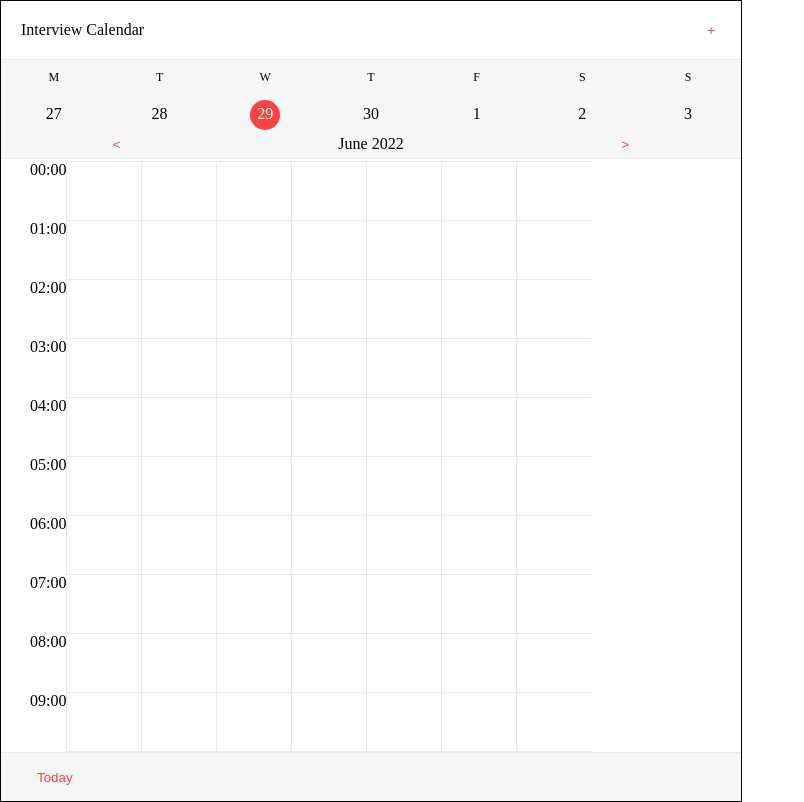
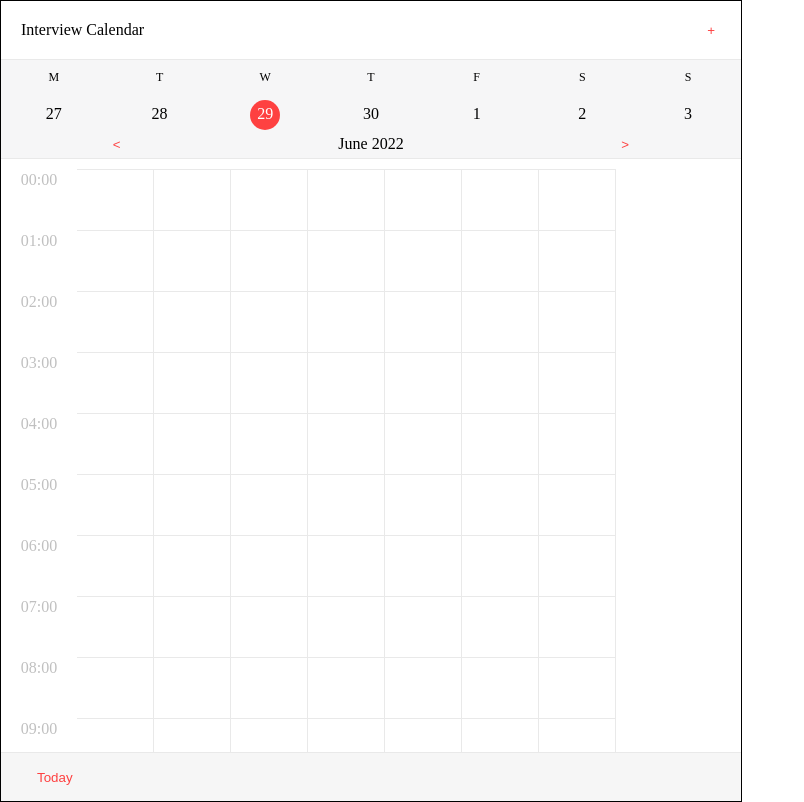
Before and after one commit to Aemulatio/interview-calendar, a React (Create React App) app: page / in a window 1280 px wide. Shown: the whole page, without its empty margins (0-804 px from the left). Built offline with nearby package versions, Linux system fonts and the light colour scheme; no server answers.

Commit message:
change to table, and add some other things

```diff
--- a/src/Calendar/index.jsx
+++ b/src/Calendar/index.jsx
@@ -6,7 +6,7 @@ import {
 	startOfMonth,
 	startOfToday,
 	startOfWeek,
-	isEqual, eachHourOfInterval, add, isDate, parse, formatISO
+	isEqual, eachHourOfInterval, add, isDate, parse, formatISO, isWithinInterval, parseISO
 } from "date-fns"
 import styled from "styled-components";
 import axios from "axios";
@@ -132,19 +132,51 @@ const ChangeWeek = styled.button`
 // `;
 
 const DaySchedule = styled.table`
+  background-color: #ffffff;
+  color: #C0C0C0;
+  margin: 10px 0;
 
+  border-collapse: collapse;
 `;
+//
+// const ScheduleRow = styled.div`
+//
+//   padding-left: 10px;
+//   //height: 62px;
+//
+//   display: flex;
+//
+//   div:not(:first-child) {
+// 	border-left: 1px solid #E9E9E9;
+//   }
+// `;
 
-const ScheduleRow = styled.div`
+const ScheduleRow = styled.tr`
 
-  padding-left: 10px;
-  //height: 62px;
+  td:nth-of-type(1) {
+	border: none;
+	margin-left: 17px;
+	text-align: center;
+	vertical-align: top;
+  }
 
-  display: flex;
+  td:nth-of-type(2) {
+	border-left: none;
+  }
 
-  div:not(:first-child) {
-	border-left: 1px solid #E9E9E9;
+  td {
+	border: 1px solid #E9E9E9;
+	width: 74px;
+	min-height: 58px;
+	height: 58px;
+
+	box-sizing: content-box;
   }
+
+  td.hasEvent {
+	background-color: #EBECFF;
+  }
+
 `;
 
 const Time = styled.span`
@@ -169,7 +201,6 @@ const CalendarFooter = styled.footer`
   bottom: 0;
   display: block;
   padding: 15px 0 15px 30px;
-  width: 100%;
 `;
 
 const AddEvent = styled.button`
@@ -210,10 +241,10 @@ const Calendar = () => {
 	// 	end: dayEndOfMonth
 	// })
 
-	const hours = eachHourOfInterval({start: today, end: add(today, {days: 1})})
+	const hours = eachHourOfInterval({start: selectedDay, end: add(selectedDay, {days: 1})})
 	const [events, setEvents] = useState([])
 	useEffect(() => {
-		axios.get("/api/events?date="+format(selectedDay, "yyyy-MM-dd", new Date()).toString())
+		axios.get("/api/events?date=" + format(selectedDay, "yyyy-MM-dd", new Date()).toString())
 			.then(res => setEvents(res.data))
 	}, [selectedDay])
 
@@ -303,14 +334,35 @@ const Calendar = () => {
 				<DaySchedule>
 					{hours.map(hour => (
 						<ScheduleRow key={hour.toString()}>
-							<Time>{format(hour, "HH:mm")}</Time>
-							<ScheduleCell></ScheduleCell>
-							<ScheduleCell></ScheduleCell>
-							<ScheduleCell></ScheduleCell>
-							<ScheduleCell></ScheduleCell>
-							<ScheduleCell></ScheduleCell>
-							<ScheduleCell></ScheduleCell>
-							<ScheduleCell></ScheduleCell>
+							{/*<Time>{format(hour, "HH:mm")}</Time>*/}
+							{/*<ScheduleCell></ScheduleCell>*/}
+							{/*<ScheduleCell></ScheduleCell>*/}
+							{/*<ScheduleCell></ScheduleCell>*/}
+							{/*<ScheduleCell></ScheduleCell>*/}
+							{/*<ScheduleCell></ScheduleCell>*/}
+							{/*<ScheduleCell></ScheduleCell>*/}
+							{/*<ScheduleCell></ScheduleCell>*/}
+							<td>{format(hour, "HH:mm")}</td>
+							{
+
+								events.map(event_ => {
+								console.log(event_);
+								console.log(event_.time)
+								console.log(add(hour, {hours: 0}))
+								console.log(add(hour, {hours: 1}))
+								console.log(isWithinInterval(parseISO(event_.time), {
+								start: hour,
+								end: add(hour, {hours: 1})
+							}))
+							}
+								)}
+							<td></td>
+							<td></td>
+							<td></td>
+							<td></td>
+							<td></td>
+							<td></td>
+							<td></td>
 						</ScheduleRow>
 					))}
 
```
